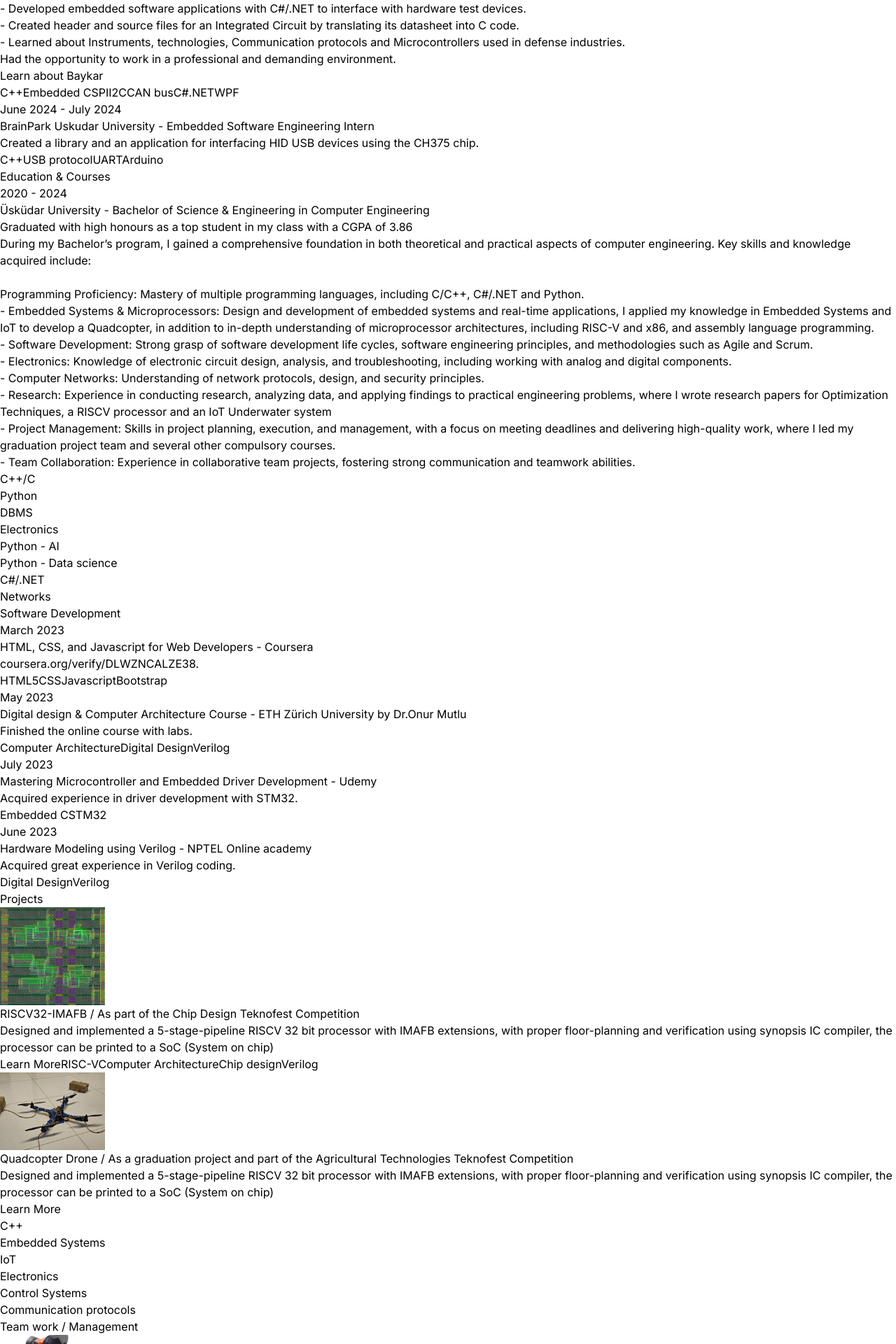
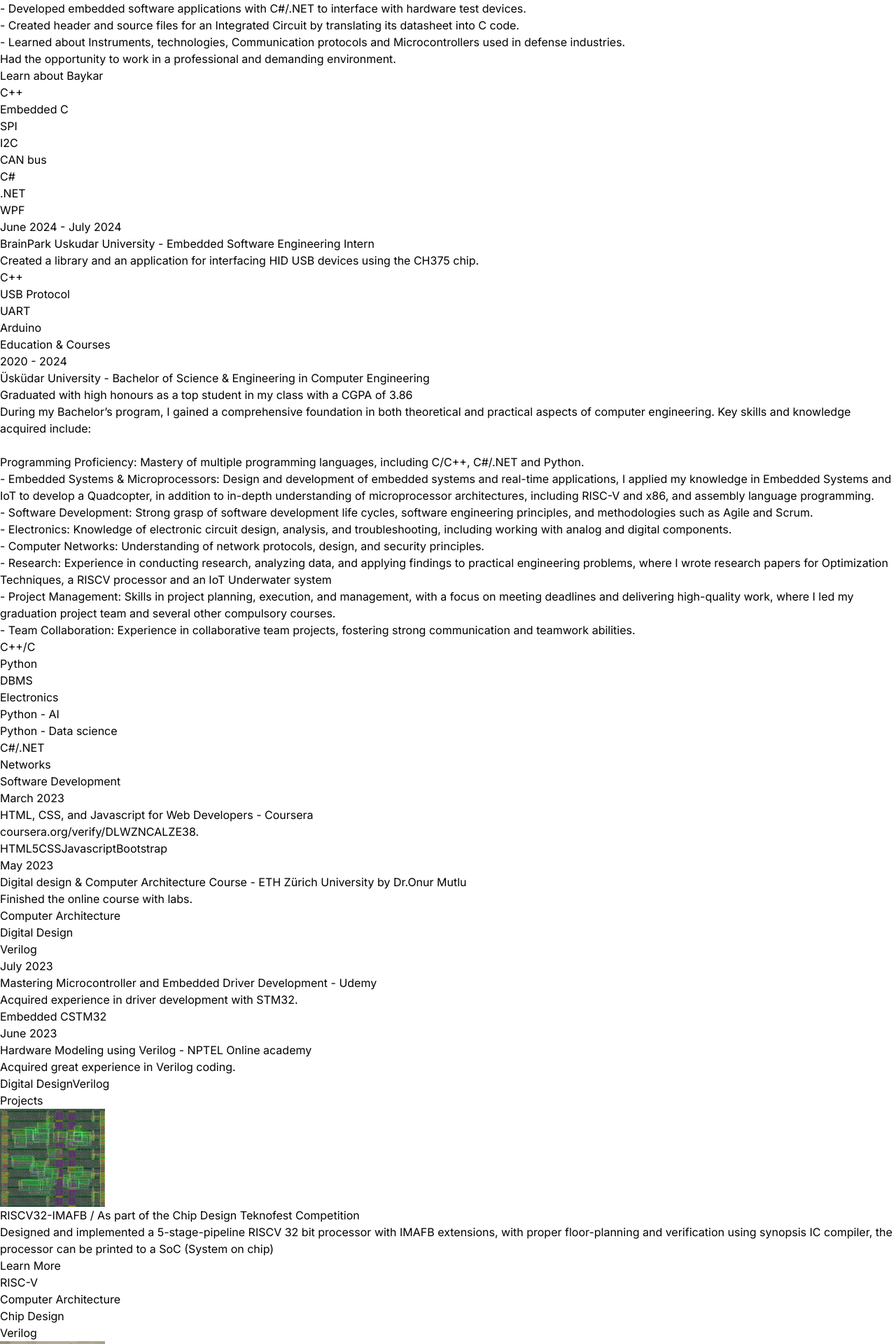
Before and after one commit to OmarAlsrouji/portfolio-react, a React (Vite) app: page / in a window 1280 px wide. Shown: the part 1680-3600 px from the top of the page at 70% size. Built offline with nearby package versions, Linux system fonts and the light colour scheme.

Commit message:
update for small devices

```diff
--- a/src/Components/Education.jsx
+++ b/src/Components/Education.jsx
@@ -69,9 +69,15 @@ const Education = () => {
                     </motion.h6>
                     <motion.p whileInView={{opacity:1,x:0}} initial={{opacity:0,x:100}} transition={{duration:1}} className="mb-4 text-neutral-400">Finished the online course with labs.
                     </motion.p>
-                    <motion.span whileInView={{opacity:1,x:0}} initial={{opacity:0,x:100}} transition={{duration:1}} className='mr-2 mt-4 rounded bg-neutral-900 px-2 py-1 font-medium text-purple-800'>Computer Architecture</motion.span >
-                    <motion.span whileInView={{opacity:1,x:0}} initial={{opacity:0,x:100}} transition={{duration:1}} className='mr-2 mt-4 rounded bg-neutral-900 px-2 py-1 font-medium text-purple-800'>Digital Design</motion.span >
-                    <motion.span whileInView={{opacity:1,x:0}} initial={{opacity:0,x:100}} transition={{duration:1}} className='mr-2 mt-4 rounded bg-neutral-900 px-2 py-1 font-medium text-purple-800'>Verilog</motion.span >
+
+
+                    <div className='flex flex-row flex-wrap'>
+                    <div className="mb-2"><motion.span whileInView={{opacity:1,x:0}} initial={{opacity:0,x:100}} transition={{duration:0.7}} className='mr-2  mt-4 rounded bg-neutral-900 px-2 py-1 font-medium text-purple-800'>Computer Architecture</motion.span></div>
+                    <div className="mb-2"><motion.span whileInView={{opacity:1,x:0}} initial={{opacity:0,x:100}} transition={{duration:0.9}} className='mr-2  mt-4 rounded bg-neutral-900 px-2 py-1 font-medium text-purple-800'>Digital Design</motion.span></div>
+                    <div className="mb-2"><motion.span whileInView={{opacity:1,x:0}} initial={{opacity:0,x:100}} transition={{duration:1.1}} className='mr-2  mt-4 rounded bg-neutral-900 px-2 py-1 font-medium text-purple-800'>Verilog</motion.span></div>
+
+
+                    </div>
                 </div>
                 <div className="w-full max-w-xl lg:w-3/4 my-5 mx-auto ">
                     <motion.div whileInView={{opacity:1,x:0}} initial={{opacity:0,x:-100}} transition={{duration:0.7}}className="w-full">
--- a/src/Components/Experience.jsx
+++ b/src/Components/Experience.jsx
@@ -22,15 +22,19 @@ const Experience = () => {
                     Had the opportunity to work in a professional and demanding environment.<br/>
                     <div className='font-bold pt-2'><a href='https://baykartech.com/en/about/'>Learn about Baykar</a></div>
                     </motion.p>
-                    <motion.span whileInView={{opacity:1,x:0}} initial={{opacity:0,x:100}} transition={{duration:1}} className='mr-2 mt-4 rounded bg-neutral-900 px-2 py-1 font-medium text-purple-800'>C++</motion.span>
-                    <motion.span whileInView={{opacity:1,x:0}} initial={{opacity:0,x:100}} transition={{duration:1}} className='mr-2 mt-4 rounded bg-neutral-900 px-2 py-1 font-medium text-purple-800'>Embedded C</motion.span>
-                    <motion.span whileInView={{opacity:1,x:0}} initial={{opacity:0,x:100}} transition={{duration:1}} className='mr-2 mt-4 rounded bg-neutral-900 px-2 py-1 font-medium text-purple-800'>SPI</motion.span>
-                    <motion.span whileInView={{opacity:1,x:0}} initial={{opacity:0,x:100}} transition={{duration:1}} className='mr-2 mt-4 rounded bg-neutral-900 px-2 py-1 font-medium text-purple-800'>I2C</motion.span>
-                    <motion.span whileInView={{opacity:1,x:0}} initial={{opacity:0,x:100}} transition={{duration:1}} className='mr-2 mt-4 rounded bg-neutral-900 px-2 py-1 font-medium text-purple-800'>CAN bus</motion.span>
-                    <motion.span whileInView={{opacity:1,x:0}} initial={{opacity:0,x:100}} transition={{duration:1}}
-                    className='mr-2 mt-4 rounded bg-neutral-900 px-2 py-1 font-medium text-purple-800'>C#</motion.span >
-                    <motion.span whileInView={{opacity:1,x:0}} initial={{opacity:0,x:100}} transition={{duration:1}} className='mr-2 mt-4 rounded bg-neutral-900 px-2 py-1 font-medium text-purple-800'>.NET</motion.span >
-                    <motion.span whileInView={{opacity:1,x:0}} initial={{opacity:0,x:100}} transition={{duration:1}} className='mr-2 mt-4 rounded bg-neutral-900 px-2 py-1 font-medium text-purple-800'>WPF</motion.span >
+                    <div className='flex flex-row flex-wrap'>
+                        <div className="mb-2"><motion.span whileInView={{opacity:1,x:0}} initial={{opacity:0,x:100}} transition={{duration:1}} className='mr-2 mt-4 rounded bg-neutral-900 px-2 py-1 font-medium text-purple-800'>C++</motion.span></div>
+                        <div className="mb-2"><motion.span whileInView={{opacity:1,x:0}} initial={{opacity:0,x:100}} transition={{duration:1}} className='mr-2 mt-4 rounded bg-neutral-900 px-2 py-1 font-medium text-purple-800'>Embedded C</motion.span></div>
+                        <div className="mb-2"><motion.span whileInView={{opacity:1,x:0}} initial={{opacity:0,x:100}} transition={{duration:1}} className='mr-2 mt-4 rounded bg-neutral-900 px-2 py-1 font-medium text-purple-800'>SPI</motion.span></div>
+                        <div className="mb-2"><motion.span whileInView={{opacity:1,x:0}} initial={{opacity:0,x:100}} transition={{duration:1}} className='mr-2 mt-4 rounded bg-neutral-900 px-2 py-1 font-medium text-purple-800'>I2C</motion.span></div>
+                        <div className="mb-2"><motion.span whileInView={{opacity:1,x:0}} initial={{opacity:0,x:100}} transition={{duration:1}} className='mr-2 mt-4 rounded bg-neutral-900 px-2 py-1 font-medium text-purple-800'>CAN bus</motion.span></div>
+                        <div className="mb-2"><motion.span whileInView={{opacity:1,x:0}} initial={{opacity:0,x:100}} transition={{duration:1}}
+                        className='mr-2 mt-4 rounded bg-neutral-900 px-2 py-1 font-medium text-purple-800'>C#</motion.span ></div>
+                        <div className="mb-2"><motion.span whileInView={{opacity:1,x:0}} initial={{opacity:0,x:100}} transition={{duration:1}} className='mr-2 mt-4 rounded bg-neutral-900 px-2 py-1 font-medium text-purple-800'>.NET</motion.span ></div>
+                        <div className="mb-2"><motion.span whileInView={{opacity:1,x:0}} initial={{opacity:0,x:100}} transition={{duration:1}} className='mr-2 mt-4 rounded bg-neutral-900 px-2 py-1 font-medium text-purple-800'>WPF</motion.span ></div>
+                    </div>
+
+
                 </div>
 
 
@@ -42,10 +46,16 @@ const Experience = () => {
                         BrainPark Uskudar University - <span className='text-sm text-purple-100 '>Embedded Software Engineering Intern</span>
                     </motion.h6>
                     <motion.p whileInView={{opacity:1,x:0}} initial={{opacity:0,x:100}} transition={{duration:1}} className="mb-4 text-neutral-400">Created a library and an application for interfacing HID USB devices using the CH375 chip.</motion.p>
-                    <motion.span whileInView={{opacity:1,x:0}} initial={{opacity:0,x:100}} transition={{duration:1}} className='mr-2 mt-4 rounded bg-neutral-900 px-2 py-1 font-medium text-purple-800'>C++</motion.span >
-                    <motion.span whileInView={{opacity:1,x:0}} initial={{opacity:0,x:100}} transition={{duration:1}} className='mr-2 mt-4 rounded bg-neutral-900 px-2 py-1 font-medium text-purple-800'>USB protocol</motion.span >
-                    <motion.span whileInView={{opacity:1,x:0}} initial={{opacity:0,x:100}} transition={{duration:1}} className='mr-2 mt-4 rounded bg-neutral-900 px-2 py-1 font-medium text-purple-800'>UART</motion.span >
-                    <motion.span whileInView={{opacity:1,x:0}} initial={{opacity:0,x:100}} transition={{duration:1}} className='mr-2 mt-4 rounded bg-neutral-900 px-2 py-1 font-medium text-purple-800'>Arduino</motion.span >
+
+
+
+                    <div className='flex flex-row flex-wrap'>
+                        <div className="mb-2"><motion.span whileInView={{opacity:1,x:0}} initial={{opacity:0,x:100}} transition={{duration:1}} className='mr-2 mt-4 rounded bg-neutral-900 px-2 py-1 font-medium text-purple-800'>C++</motion.span></div>
+                        <div className="mb-2"><motion.span whileInView={{opacity:1,x:0}} initial={{opacity:0,x:100}} transition={{duration:1}} className='mr-2 mt-4 rounded bg-neutral-900 px-2 py-1 font-medium text-purple-800'>USB Protocol</motion.span></div>
+                        <div className="mb-2"><motion.span whileInView={{opacity:1,x:0}} initial={{opacity:0,x:100}} transition={{duration:1}} className='mr-2 mt-4 rounded bg-neutral-900 px-2 py-1 font-medium text-purple-800'>UART</motion.span></div>
+                        <div className="mb-2"><motion.span whileInView={{opacity:1,x:0}} initial={{opacity:0,x:100}} transition={{duration:1}} className='mr-2 mt-4 rounded bg-neutral-900 px-2 py-1 font-medium text-purple-800'>Arduino</motion.span></div>
+
+                    </div>
                 </div>
 
 
--- a/src/Components/Hero.jsx
+++ b/src/Components/Hero.jsx
@@ -13,7 +13,7 @@ const container = (delay) => ({
 
 const Hero = () => {
   return (
-    <div className='border-b pl-20 pb-20 border-neutral-900 lg:mb-35'>
+    <div className='border-b pl-5 pr-5 pb-20 border-neutral-900 lg:mb-35'>
       <div className="flex flex-wrap">
         <div className="w-full lg:w-1/2">
         <div className="flex flex-col item-center lg:items-start">
--- a/src/Components/Navbar.jsx
+++ b/src/Components/Navbar.jsx
@@ -6,11 +6,11 @@ import {FaGithub} from "react-icons/fa"
 import {motion} from "framer-motion"
 const Navbar = () => {
   return (
-    <nav className="mb-20 flex items-center justify-between py-6">
+    <nav className="mb-20 flex items-center justify-between py-6 flex-wrap">
         <div className="flex flex-shrink-0 items-center">
             <img className="mx-2" width={150} src={logo} alt="logo" />
         </div>
-        <motion.div whileInView={{opacity:1, x:0}} initial={{opacity:0,x:100}} transition={{duration:0.5}} className="m-8 items-center justify-center gap-4 flex">
+        <motion.div whileInView={{opacity:1, x:0}} initial={{opacity:0,x:100}} transition={{duration:0.5}} className="m-3 items-center justify-center gap-4 flex">
         <a href="https://www.instagram.com/alsrouji.o/?hl=en"><FaInstagram size={35}/></a>
         <a href="https://wa.me/+971566429744"><FaWhatsapp size={35}/></a>
         <a href="https://www.linkedin.com/in/omar-alsrouji-ba7a29253/"><CiLinkedin size={40}/></a>
--- a/src/Components/Projects.jsx
+++ b/src/Components/Projects.jsx
@@ -18,11 +18,18 @@ const Projects = () => {
             <div className="w-full max-w-xl lg:w-3/4 ">
                 <h6 className='mb-2 font-semibold'>RISCV32-IMAFB / As part of the Chip Design Teknofest Competition</h6>
                 <p className='mb-4 text-neutral-400'>Designed and implemented a 5-stage-pipeline RISCV 32 bit processor with IMAFB extensions, with proper floor-planning and verification using synopsis IC compiler, the processor can be printed to a SoC (System on chip)</p>
-                <a href='https://cdn.t3kys.com/media/upload/user_form_upload/2024/7/19/1gJvWbqsDsnZkfrIuptmIa2FlSxnzSYV.pdf'><span className='mr-2 rounded bg-neutral-900 px-2 py-1 text-sm font-medium text-white-800'>Learn More</span></a>
-                <motion.span whileInView={{opacity:1,x:0}} initial={{opacity:0,x:100}} transition={{duration:1}} className='mr-2 mt-4 rounded bg-neutral-900 px-2 py-1 font-medium text-purple-800'>RISC-V</motion.span>
-                <motion.span whileInView={{opacity:1,x:0}} initial={{opacity:0,x:100}} transition={{duration:1}} className='mr-2 mt-4 rounded bg-neutral-900 px-2 py-1 font-medium text-purple-800'>Computer Architecture</motion.span>
-                <motion.span whileInView={{opacity:1,x:0}} initial={{opacity:0,x:100}} transition={{duration:1}} className='mr-2 mt-4 rounded bg-neutral-900 px-2 py-1 font-medium text-purple-800'>Chip design</motion.span>
-                <motion.span whileInView={{opacity:1,x:0}} initial={{opacity:0,x:100}} transition={{duration:1}} className='mr-2 mt-4 rounded bg-neutral-900 px-2 py-1 font-medium text-purple-800'>Verilog</motion.span>
+
+
+
+                <div className='flex flex-row flex-wrap'>
+                        <div className="mb-2"><motion.span whileInView={{opacity:1,x:0}} initial={{opacity:0,x:100}} transition={{duration:0.7}} className='mr-2  mt-4 rounded bg-neutral-900 px-2 py-1 '><a href='https://cdn.t3kys.com/media/upload/user_form_upload/2024/7/19/1gJvWbqsDsnZkfrIuptmIa2FlSxnzSYV.pdf'><span className=' rounded bg-neutral-900 text-sm font-medium text-white-800'>Learn More</span></a>   </motion.span></div>
+                        <div className="mb-2"><motion.span whileInView={{opacity:1,x:0}} initial={{opacity:0,x:100}} transition={{duration:1}} className='mr-2 mt-4 rounded bg-neutral-900 px-2 py-1 font-medium text-purple-800'>RISC-V</motion.span></div>
+                        <div className="mb-2"><motion.span whileInView={{opacity:1,x:0}} initial={{opacity:0,x:100}} transition={{duration:1}} className='mr-2 mt-4 rounded bg-neutral-900 px-2 py-1 font-medium text-purple-800'>Computer Architecture</motion.span></div>
+                        <div className="mb-2"><motion.span whileInView={{opacity:1,x:0}} initial={{opacity:0,x:100}} transition={{duration:1}} className='mr-2 mt-4 rounded bg-neutral-900 px-2 py-1 font-medium text-purple-800'>Chip Design</motion.span></div>
+                        <div className="mb-2"><motion.span whileInView={{opacity:1,x:0}} initial={{opacity:0,x:100}} transition={{duration:1}} className='mr-2 mt-4 rounded bg-neutral-900 px-2 py-1 font-medium text-purple-800'>Verilog</motion.span></div>
+
+                </div>
+
             </div>
         </motion.div>
         <motion.div whileInView={{opacity:1,x:0}} initial={{opacity:0,x:-100}} transition={{duration:0.5}} className='mb-8 flex flex-wrap lg:justify-center'>
```
